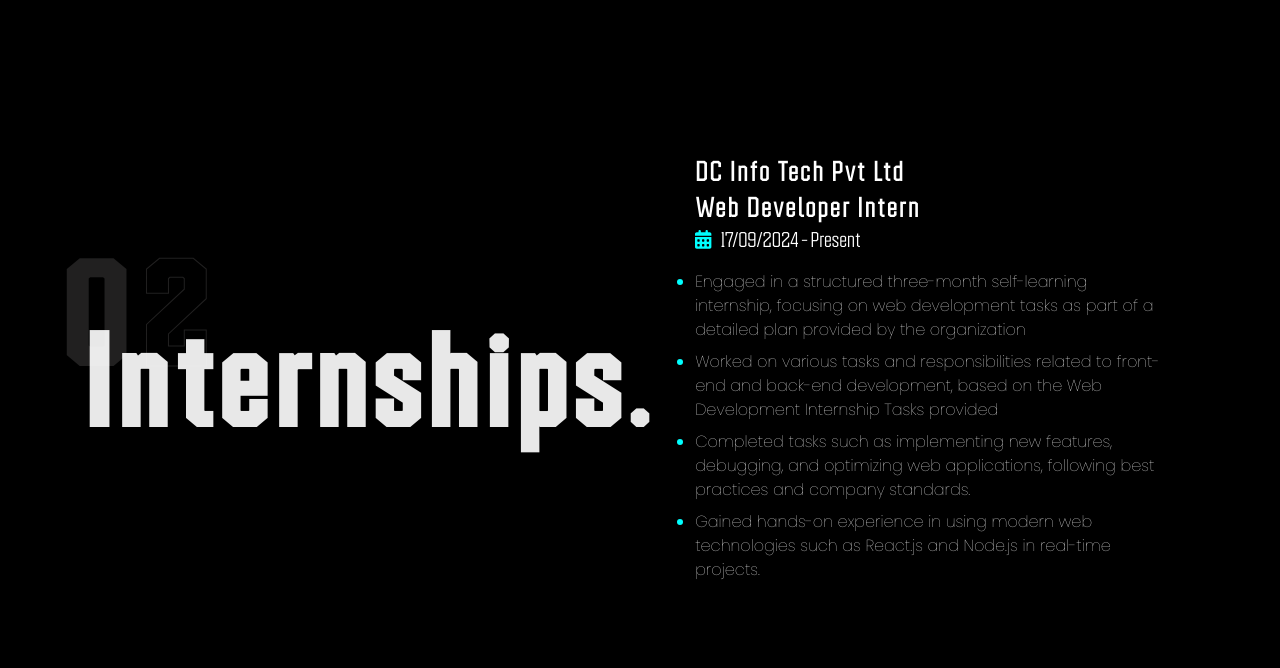
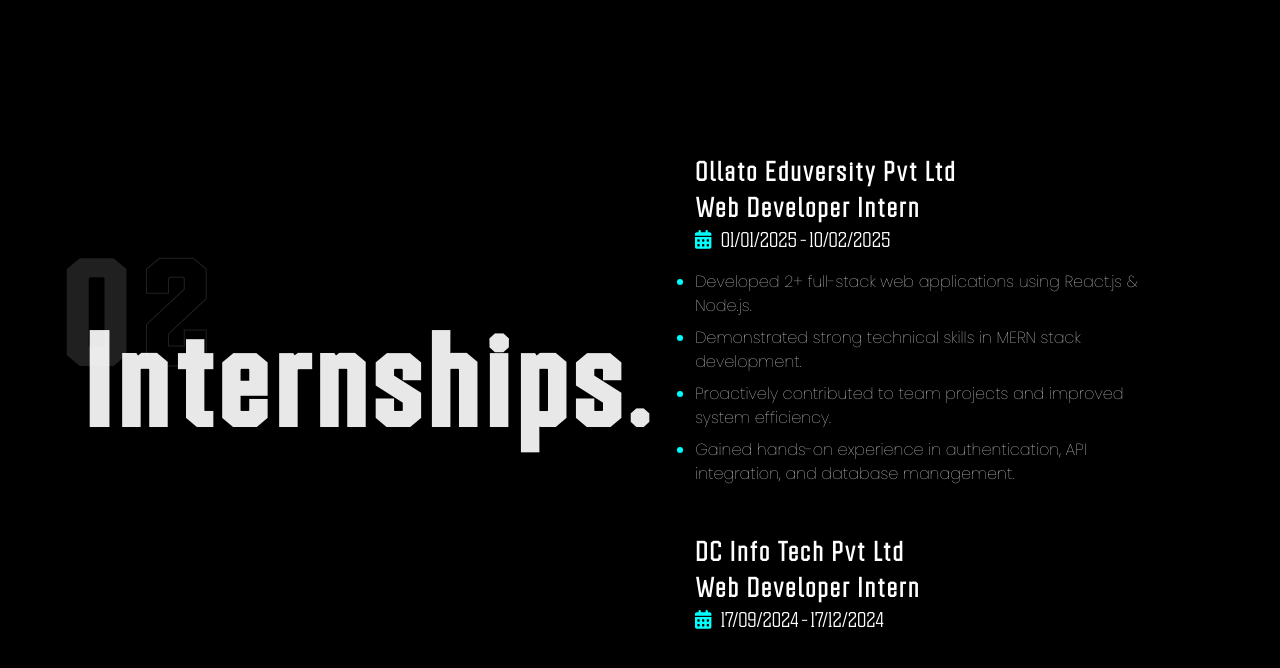
Before and after one commit to Dipesh-Arwat/dipesh-portfolio, a React (Create React App) app: page /about/internships in a window 1280 px wide. Shown: the top 668 px of the page. Built offline with nearby package versions, Linux system fonts and the light colour scheme.

Commit message:
Update data.js

```diff
--- a/src/data.js
+++ b/src/data.js
@@ -54,16 +54,29 @@
     internships: {
       internship: [
         {
+          companyName: 'Ollato Eduversity Pvt Ltd',
+          role: 'Web Developer Intern',
+          introText: '',
+          duration: '01/01/2025 - 10/02/2025',
+          keyPointOne: 'Developed 2+ full-stack web applications using React.js & Node.js.',
+          keyPointTwo:
+            'Demonstrated strong technical skills in MERN stack development.',
+          keyPointThree: 'Proactively contributed to team projects and improved system efficiency.',
+          keyPointFour:
+            'Gained hands-on experience in authentication, API integration, and database management.',
+          offsetValue: '0',
+        },
+        {
           companyName: 'DC Info Tech Pvt Ltd',
           role: 'Web Developer Intern',
           introText: '',
-          duration: '17/09/2024 - Present',
-          keyPointOne: 'Engaged in a structured three-month self-learning internship, focusing on web development tasks as part of a detailed plan provided by the organization',
+          duration: '17/09/2024 - 17/12/2024',
+          keyPointOne: 'Successfully completed a three-month structured internship, focusing on web development tasks aligned with the organizations detailed plan.',
           keyPointTwo:
-            'Worked on various tasks and responsibilities related to front-end and back-end development, based on the Web Development Internship Tasks provided',
-          keyPointThree: 'Completed tasks such as implementing new features, debugging, and optimizing web applications, following best practices and company standards.',
+            'Worked on various tasks and responsibilities related to front-end and back-end development, based on Internship Tasks provided.',
+          keyPointThree: 'Developed and deployed real-world projects using modern web technologies such as React.js, Node.js and MongoDB.',
           keyPointFour:
-            'Gained hands-on experience in using modern web technologies such as React.js and Node.js in real-time projects.',
+            'Gained hands-on experience in user authentication, REST APIs, and database management completing 10+ tasks as part of theinternship plan.',
           offsetValue: '0',
         },
         {
```
